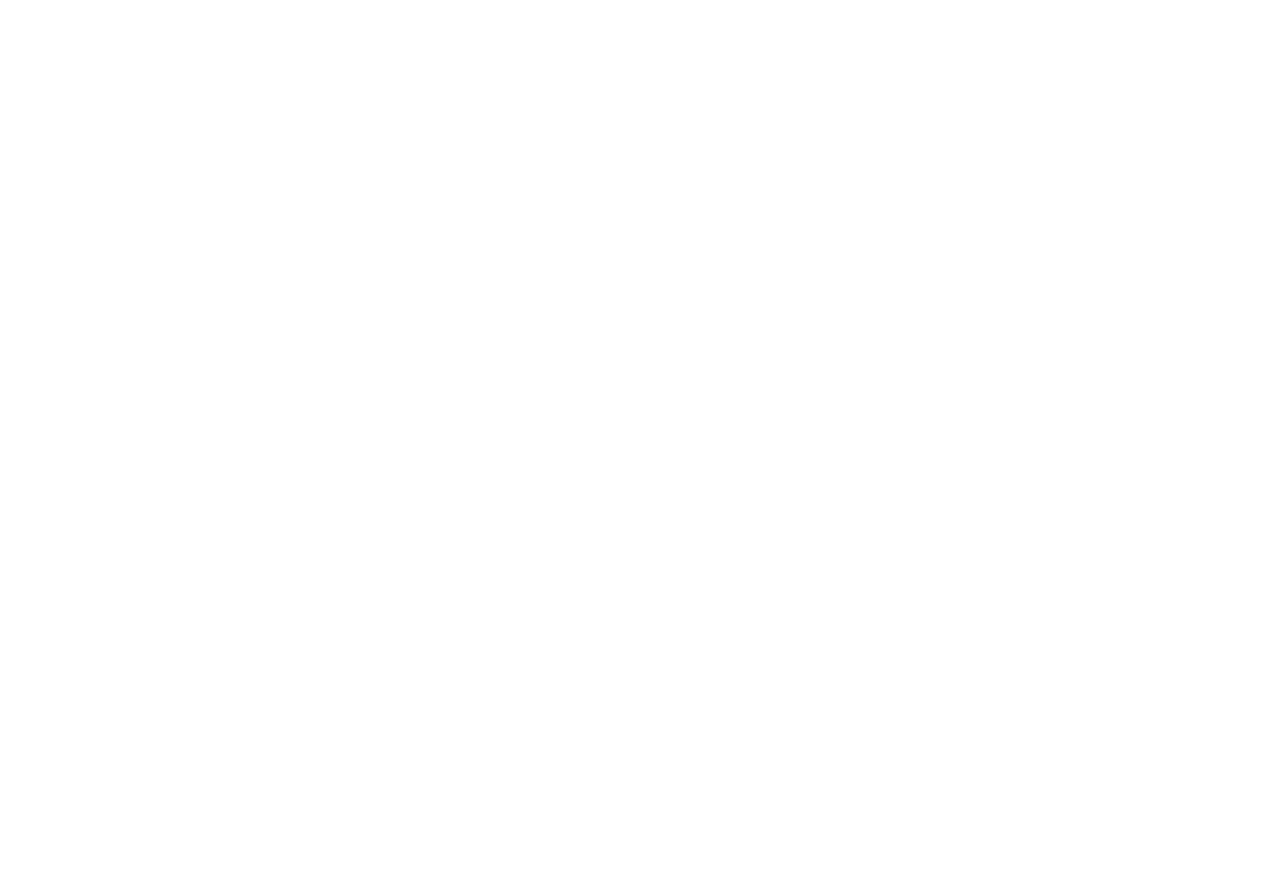
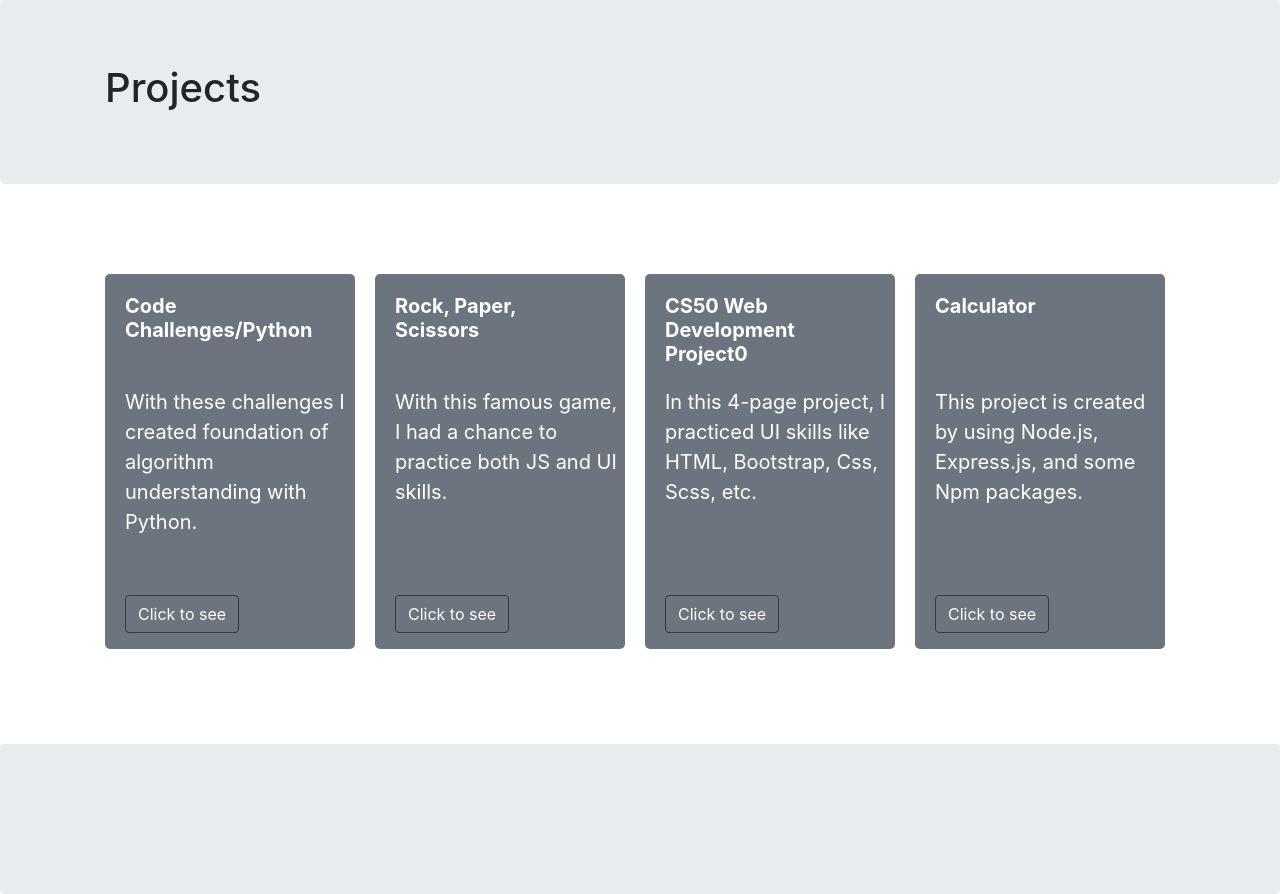
Before and after one commit to mehmeteyupoglu/cs50-project0, a plain HTML site: page projects.html in a window 1280 px wide. Before the commit the page ends 800 px from the top, so only its background shows below. Drawn offline with nearby package versions, Linux system fonts and the light colour scheme; a web font is replaced by a local one.

Commit message:
Multi-page design complete

```diff
--- /dev/null
+++ b/about.css
@@ -0,0 +1,28 @@
+table th {width: 10%}
+table td {width: 30%}
+table caption {font-size: 2em; caption-side: top;}
+
+.jumbotron {
+  padding: 15px;
+}
+
+#about2 {
+  font-size: 35px;
+  margin-top: 50px;
+}
+
+@media (max-width: 499px) {
+  body {
+    background-color: blue;
+  }
+}
+
+#about-foto {
+  max-width: 70%;
+  border-radius: 10px;
+  margin-left: 60%;
+}
+
+.table-headers {
+  margin: 60px 0 15px 0;
+}
--- a/about.html
+++ b/about.html
@@ -0,0 +1,98 @@
+<!DOCTYPE html>
+<html>
+<!-- Head -->
+
+<head>
+  <title>About</title>
+  <link rel="stylesheet" href="https://stackpath.bootstrapcdn.com/bootstrap/4.3.1/css/bootstrap.min.css" integrity="sha384-ggOyR0iXCbMQv3Xipma34MD+dH/1fQ784/j6cY/iJTQUOhcWr7x9JvoRxT2MZw1T" crossorigin="anonymous">
+  <link rel="stylesheet" href="about.css">
+  <link href="https://fonts.googleapis.com/css?family=Gotu|Ubuntu:400,500,700&display=swap" rel="stylesheet">
+
+  <script defer src="https://use.fontawesome.com/releases/v5.0.7/js/all.js"></script>
+</head>
+
+<!-- About Section -->
+
+<body>
+  <section id="about-me">
+    <div class="jumbotron">
+      <div class="row">
+        <div id="about2" class="col-md-6">
+          <h1>About Me</h1>
+          <p>This page contains a brief information about Mehmet Eyüpoğlu.
+          </p>
+        </div>
+
+        <div class="col-md-6">
+          <img id="about-foto" src="images/unnamed.jpg" alt="profile.photo">
+        </div>
+
+      </div>
+
+      <!-- Table Section  -->
+
+    </div>
+    <div class="container-fluid">
+      <table class="table table-striped table-dark">
+        <h1 class="table-headers">Education</h1>
+        <thead>
+          <tr>
+            <th scope="col">#</th>
+            <th scope="col">School</th>
+            <th scope="col">Years</th>
+            <th scope="col">Program</th>
+          </tr>
+        </thead>
+        <tbody>
+          <tr>
+            <th scope="row">1</th>
+            <td>Hacettepe University, Ankara</td>
+            <td>2010-2014</td>
+            <td>BA, Composition and Orchestral Conducting</td>
+          </tr>
+          <tr>
+            <th scope="row">2</th>
+            <td>Istanbul Technical University</td>
+            <td>2015-2020</td>
+            <td>Ph.D.(c), Orchestral Conducting</td>
+          </tr>
+        </tbody>
+      </table>
+      <table class="table table-striped table-dark">
+        <h1 class="table-headers">Experience</h1>
+        <thead>
+          <tr>
+            <th scope="col">#</th>
+            <th scope="col">Institution</th>
+            <th scope="col">Years</th>
+            <th scope="col">Position</th>
+          </tr>
+        </thead>
+        <tbody>
+          <tr>
+            <th scope="row">1</th>
+            <td>Hacettepe University, Ankara</td>
+            <td>2014-2015</td>
+            <td>Intern</td>
+          </tr>
+          <tr>
+            <th scope="row">2</th>
+            <td>Istanbul Technical University</td>
+            <td>2015-2020</td>
+            <td>Research Assistant</td>
+          </tr>
+        </tbody>
+      </table>
+    </div>
+  </section>
+
+
+  <!-- Script -->
+
+  <script src="https://code.jquery.com/jquery-3.3.1.slim.min.js" integrity="sha384-q8i/X+965DzO0rT7abK41JStQIAqVgRVzpbzo5smXKp4YfRvH+8abtTE1Pi6jizo" crossorigin="anonymous"></script>
+  <script src="https://cdnjs.cloudflare.com/ajax/libs/popper.js/1.14.7/umd/popper.min.js" integrity="sha384-UO2eT0CpHqdSJQ6hJty5KVphtPhzWj9WO1clHTMGa3JDZwrnQq4sF86dIHNDz0W1" crossorigin="anonymous"></script>
+  <script src="https://stackpath.bootstrapcdn.com/bootstrap/4.3.1/js/bootstrap.min.js" integrity="sha384-JjSmVgyd0p3pXB1rRibZUAYoIIy6OrQ6VrjIEaFf/nJGzIxFDsf4x0xIM+B07jRM" crossorigin="anonymous"></script>
+</body>
+
+
+</html>
--- a/project0.css
+++ b/project0.css
@@ -1,22 +1,12 @@
-
-img {
+/* //////////////////////////////////index.html///////////////////////////// */
+#foto {
   max-width: 70%;
   height: auto;
   margin-left: 90px;
   border-radius: 10px;
 }
-/* #navigation {
-  margin:
-} */
 
-#body {
-  margin: 0 16px;
-}
-.container-fluid {
-  margin: 0;
-  padding: 0;
 
-}
 .navbar-brand {
   border: 1px solid white;
   width: 40px;
@@ -37,12 +27,9 @@
 }
 
 .row {
-  margin: 20px;
+  margin: 0;
   font-size: 30px;
-}
-
-.jumbotron {
-  margin: 0;
+  width: 101%;
 }
 
 #hello {
@@ -67,6 +54,7 @@
   font-family: Ubuntu, sans-serif;
   font-size: 20px;
   font-weight: lighter;
+  height: 20%;
   /* background-color: #292b2c; */
 }
 
@@ -86,3 +74,4 @@
   padding: 15px;
   font-size: 15px;
 }
+/* //////////////////////////////////about.html///////////////////////////// */
--- /dev/null
+++ b/projects.css
@@ -0,0 +1,51 @@
+.jumbotron {
+  font-size: 30px;
+  padding-left: 105px;
+}
+
+.container {
+  display: flex;
+  flex-wrap: wrap;
+  margin: 80px;
+  width: 160%;
+}
+
+.container>div {
+  font-size: 20px;
+  margin: 10px;
+  padding: 20px;
+  width: 250px;
+  height: 375px;
+  text-align: left;
+  position: relative;
+  border-radius: 5px;
+}
+
+.body {
+  position: absolute;
+  top: 30%;
+}
+.button {
+  position: absolute;
+  /* margin-top: 35%; */
+  bottom: 16px;
+}
+
+#project-header {
+  font-size: 20px;
+  font-weight: bold;
+}
+
+a {
+  color: white;
+}
+
+a:hover {
+  color: white;
+  text-decoration: none;
+}
+
+#footer {
+  height: 150px;
+  margin: 85px 0 0;
+}
--- a/projects.html
+++ b/projects.html
@@ -0,0 +1,109 @@
+<!DOCTYPE html>
+<html>
+<!-- Head -->
+
+<head>
+  <title>Projects</title>
+  <link rel="stylesheet" href="https://stackpath.bootstrapcdn.com/bootstrap/4.3.1/css/bootstrap.min.css" integrity="sha384-ggOyR0iXCbMQv3Xipma34MD+dH/1fQ784/j6cY/iJTQUOhcWr7x9JvoRxT2MZw1T" crossorigin="anonymous">
+  <link rel="stylesheet" href="projects.css">
+  <link href="https://fonts.googleapis.com/css?family=Gotu|Ubuntu:400,500,700&display=swap" rel="stylesheet">
+  <script defer src="https://use.fontawesome.com/releases/v5.0.7/js/all.js"></script>
+</head>
+
+<!-- Header Section -->
+
+<body>
+  <section id="projects">
+    <div class="jumbotron">
+      <div class="row">
+        <div id="about2" class="col-md-6">
+          <h1>Projects</h1>
+        </div>
+      </div>
+    </div>
+    <div class="container">
+      <div class="bg-secondary text-white ">
+        <div class="heading">
+          <h1 id="project-header">Code Challenges/Python</h1>
+        </div>
+        <div class="body">
+          <p>With these challenges I created foundation of algorithm understanding with Python.</p>
+        </div>
+        <div class="button">
+          <button type="button" class="btn btn-outline-dark">
+            <a href="https://github.com/mehmeteyupoglu/exercises" target="_blank">
+              Click to see
+            </a>
+          </button>
+        </div>
+      </div>
+      <div class="bg-secondary text-white ">
+        <div class="heading">
+          <h1 id="project-header">Rock, Paper, Scissors</h1>
+        </div>
+        <div class="body">
+          <p>
+            With this famous game, I had a chance to practice both JS and UI skills.
+          </p>
+        </div>
+        <div class="button">
+          <button type="button" class="btn btn-outline-dark">
+            <a href="https://github.com/mehmeteyupoglu/rock-paper-scissors" target="_blank">
+              Click to see
+            </a>
+          </button>
+        </div>
+      </div>
+      <div class="bg-secondary text-white ">
+        <div class="heading">
+          <h1 id="project-header">CS50 Web Development Project0</h1>
+        </div>
+        <div class="body">
+          <p>
+            In this 4-page project, I practiced UI skills like HTML, Bootstrap,
+            Css, Scss, etc.
+          </p>
+        </div>
+        <div class="button">
+          <button type="button" class="btn btn-outline-dark">
+            <a href="https://github.com/mehmeteyupoglu/cs50-project0" target="_blank">
+              Click to see
+            </a>
+          </button>
+        </div>
+      </div>
+      <div class="bg-secondary text-white ">
+        <div class="heading">
+          <h1 id="project-header">Calculator</h1>
+        </div>
+        <div class="body">
+          <p>
+            This project is created by using Node.js, Express.js, and some Npm
+            packages.
+          </p>
+        </div>
+        <div class="button">
+          <button type="button" class="btn btn-outline-dark">
+            <a href="https://github.com/mehmeteyupoglu/Calculator" target="_blank">
+              Click to see
+            </a>
+          </button>
+        </div>
+      </div>
+
+    </div>
+
+    <div id="footer" class="jumbotron">
+    </div>
+
+  </section>
+
+  <!-- Script -->
+
+  <script src="https://code.jquery.com/jquery-3.3.1.slim.min.js" integrity="sha384-q8i/X+965DzO0rT7abK41JStQIAqVgRVzpbzo5smXKp4YfRvH+8abtTE1Pi6jizo" crossorigin="anonymous"></script>
+  <script src="https://cdnjs.cloudflare.com/ajax/libs/popper.js/1.14.7/umd/popper.min.js" integrity="sha384-UO2eT0CpHqdSJQ6hJty5KVphtPhzWj9WO1clHTMGa3JDZwrnQq4sF86dIHNDz0W1" crossorigin="anonymous"></script>
+  <script src="https://stackpath.bootstrapcdn.com/bootstrap/4.3.1/js/bootstrap.min.js" integrity="sha384-JjSmVgyd0p3pXB1rRibZUAYoIIy6OrQ6VrjIEaFf/nJGzIxFDsf4x0xIM+B07jRM" crossorigin="anonymous"></script>
+</body>
+
+
+</html>
```
Also changed, not shown: index.html (+6 -6 lines), images/unnamed.jpg (added), styles.scss (added).
